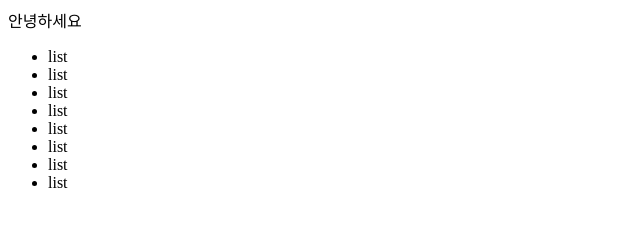
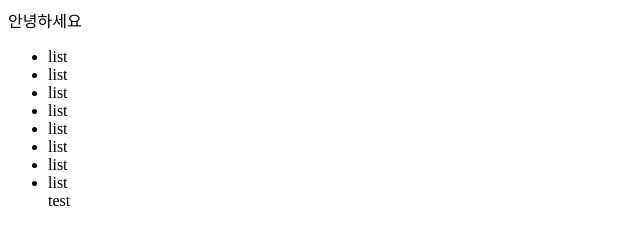
Before and after one commit to khg6644089-wq/testgithub, a plain HTML site: page index.html in a window 1280 px wide. Shown: the full height of the page, 0-640 px from the left. Drawn offline with Linux system fonts and the light colour scheme.

Commit message:
#log-member

```diff
--- a/index.html
+++ b/index.html
@@ -16,6 +16,8 @@
       <li>list</li>
       <li>list</li>
       <li>list</li>
+
+      <div class="container"><div>test</div></div>
     </ul>
   </body>
 </html>
```
